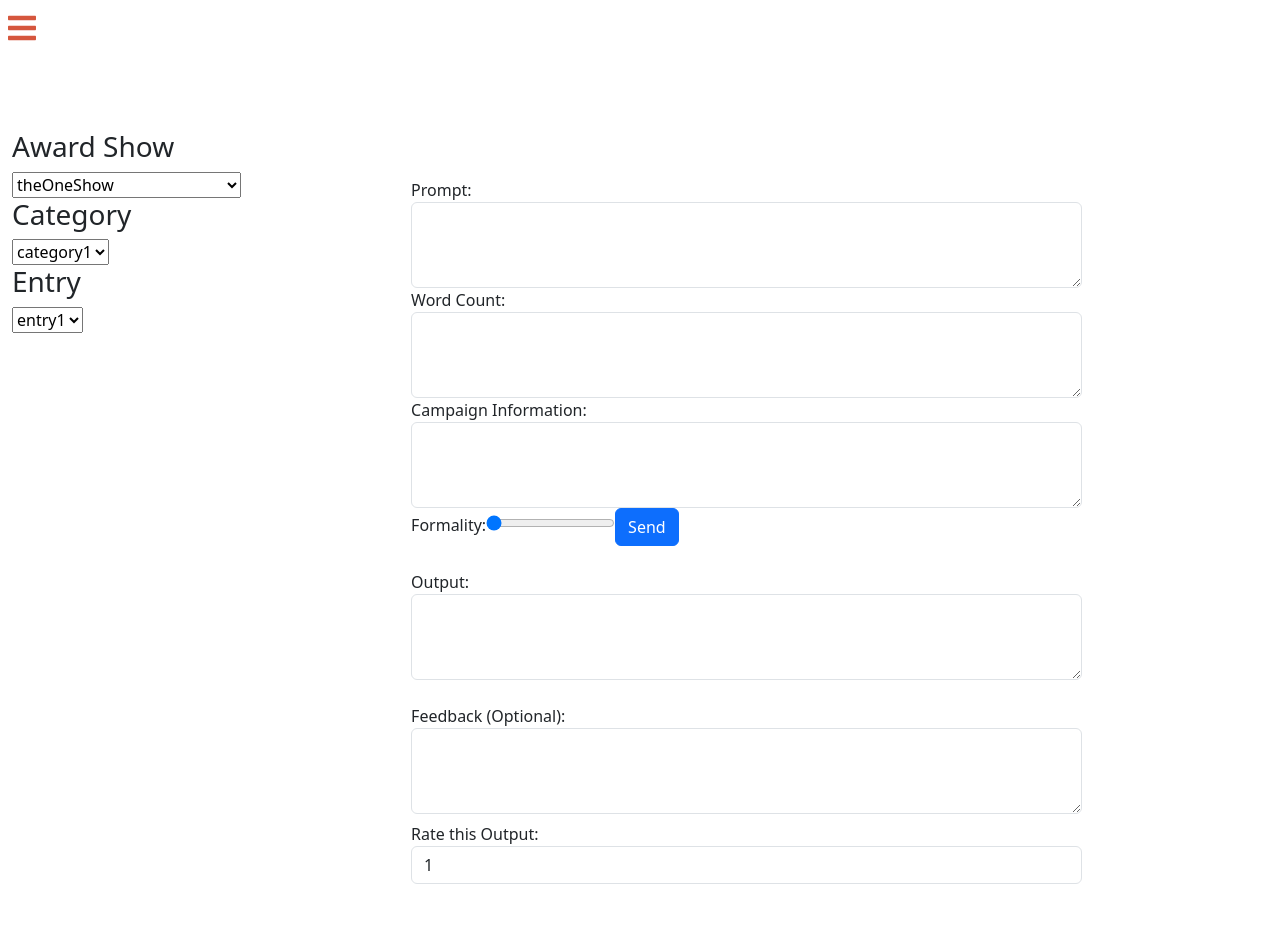
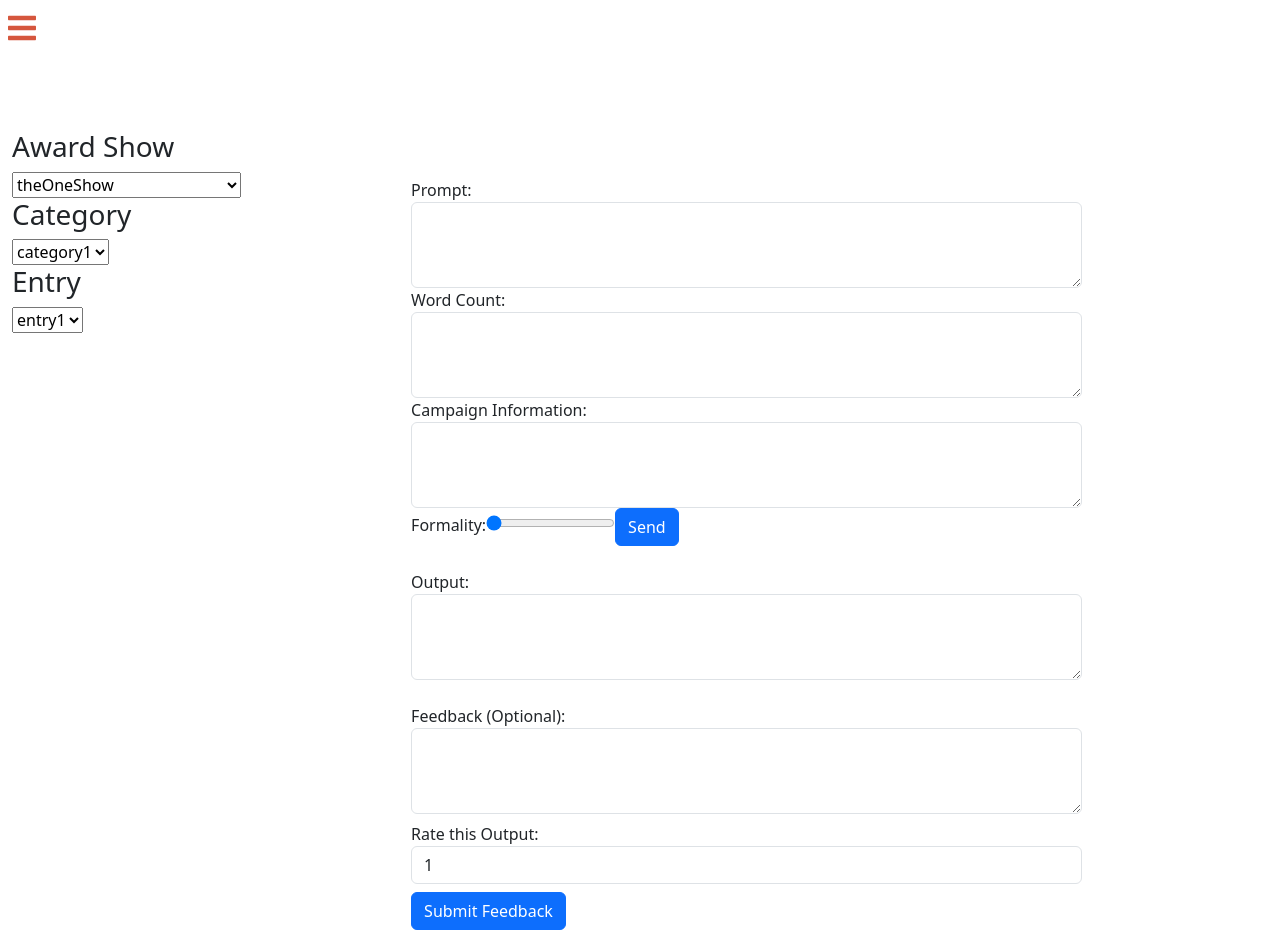
Before and after one commit to MethodEyesLLC/AIWards, a React (Create React App) app: page / in a window 1280 px wide. Shown: the top 952 px of the page. Built offline with nearby package versions, Linux system fonts and the light colour scheme; a web font is replaced by a local one.

Commit message:
changes to frontend

```diff
--- a/src/pages/AwardGenerator.js
+++ b/src/pages/AwardGenerator.js
@@ -62,46 +62,42 @@ const AwardGenerator = () => {
   } else {
     formalityInstruction = 'Write this in a casual, friendly, but work-appropriate style.';
   }
-  // const handleFeedback = async () => {
-  //   try {
-  //     // prepare your feedback data
-  //     const feedbackData = {
-  //       feedback: feedback,
-  //       rating: rating,
-  //       // add any other data you need
-  //     };
+  const handleFeedback = async () => {
+    try {
+      // prepare your feedback data
+      const feedbackData = {
+        feedback: feedback,
+        rating: rating,
+        prompt: prompt,
+        wordCount: parseInt(wordCount),
+        campaignInfo: campaignInfo,
+        formalityInstruction: formality,
+        output: output,
 
-  //     // send POST request to your backend
-  //     const response = await axios.post('your_backend_api_endpoint_here', feedbackData);
+        // add any other data you need
+      };
 
-  //     // check response
-  //     if (response.data.success) {
-  //       // clear the feedback form
-  //       setFeedback('');
-  //       setRating(1);
-  //       alert('Thank you for your feedback!');
-  //     } else {
-  //       alert('Failed to send feedback. Please try again.');
-  //     }
-  //   } catch (error) {
-  //     console.error('Error sending feedback:', error);
-  //   }
-  // };
+      // send POST request to your backend
+      const response = await axios.post('http://localhost:5000/api/rating', feedbackData);
+
+      // check response
+      if (response.data.success) {
+        // clear the feedback form
+        setFeedback('');
+        setRating(1);
+        alert('Thank you for your feedback!');
+      } else {
+        alert('Failed to send feedback. Please try again.');
+      }
+    } catch (error) {
+      console.error('Error sending feedback:', error);
+    }
+  };
 
   const handleSubmit = async () => {
 
     setLoading(true);
 
-    // Fetch list of existing entries from the backend
-    // axios.get('http://localhost:5000/fetch_entry?id=0d344ce2-2238-435f-aa6a-3325dc8b2f3e')
-    //   .then((response) => {
-    //     const entries = response.data;
-    //     // Do something with the list of entries
-    //     console.log(response);
-    //   })
-    //   .catch((error) => {
-    //     console.error(`Error fetching entries: ${error}`);
-    //   });
 
 
     try {
@@ -111,12 +107,11 @@ const AwardGenerator = () => {
         wordCount: parseInt(wordCount),
         campaignInfo: campaignInfo,
         formalityInstruction: formality,
-        rating: rating,
-        feedback: feedback
+
       };
 
       // Send POST request to Flask backend
-      const response = await fetch('https://awardsbackend-87cbab8eef7a.herokuapp.com/api/complete', {
+      const response = await fetch('http://localhost:5000/api/complete', {
         method: 'POST',
         headers: {
           'Content-Type': 'application/json'
@@ -210,7 +205,7 @@ const AwardGenerator = () => {
                     <option value={4}>4</option>
                     <option value={5}>5</option>
                   </select>
-                  {/* <button className="btn btn-primary mt-2" onClick={handleFeedback}>Submit Feedback</button> */}
+                  <button className="btn btn-primary mt-2" onClick={handleFeedback}>Submit Feedback</button>
                 </div>
               </div>
             </div>
```
